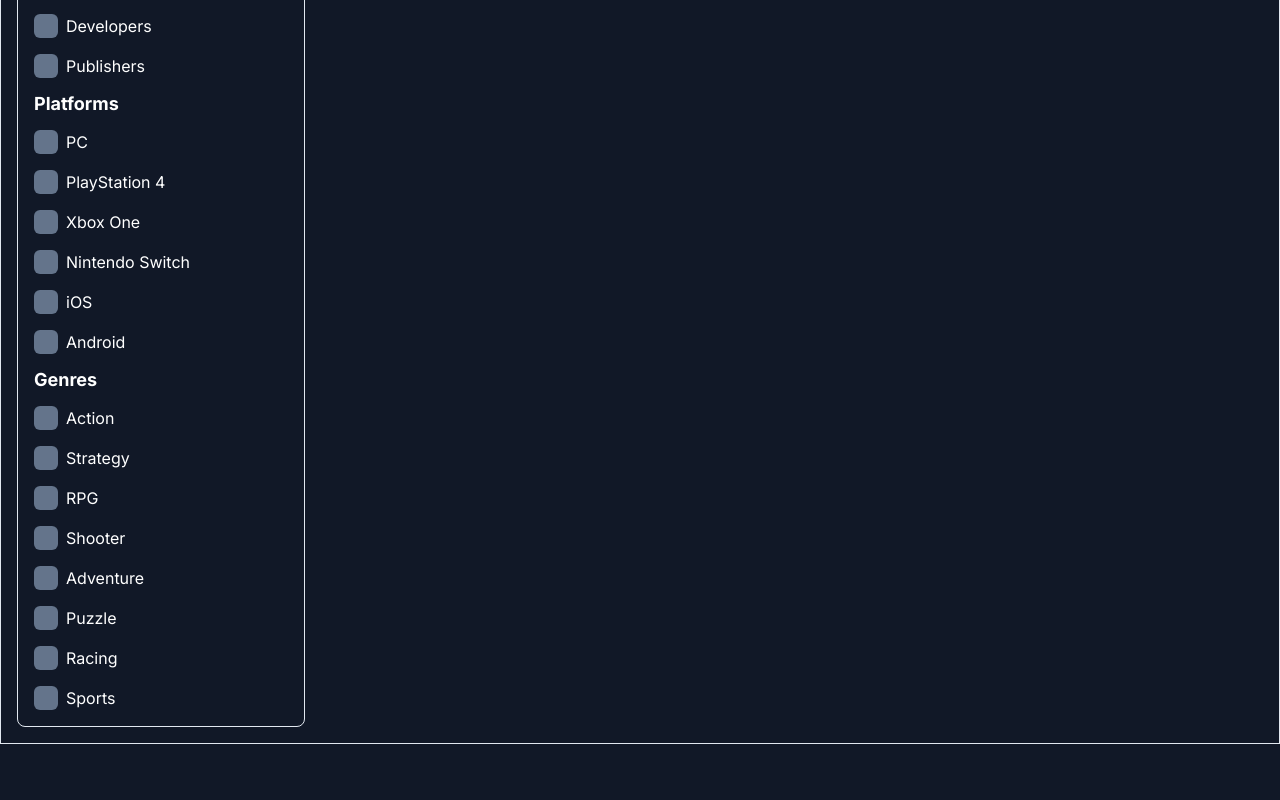
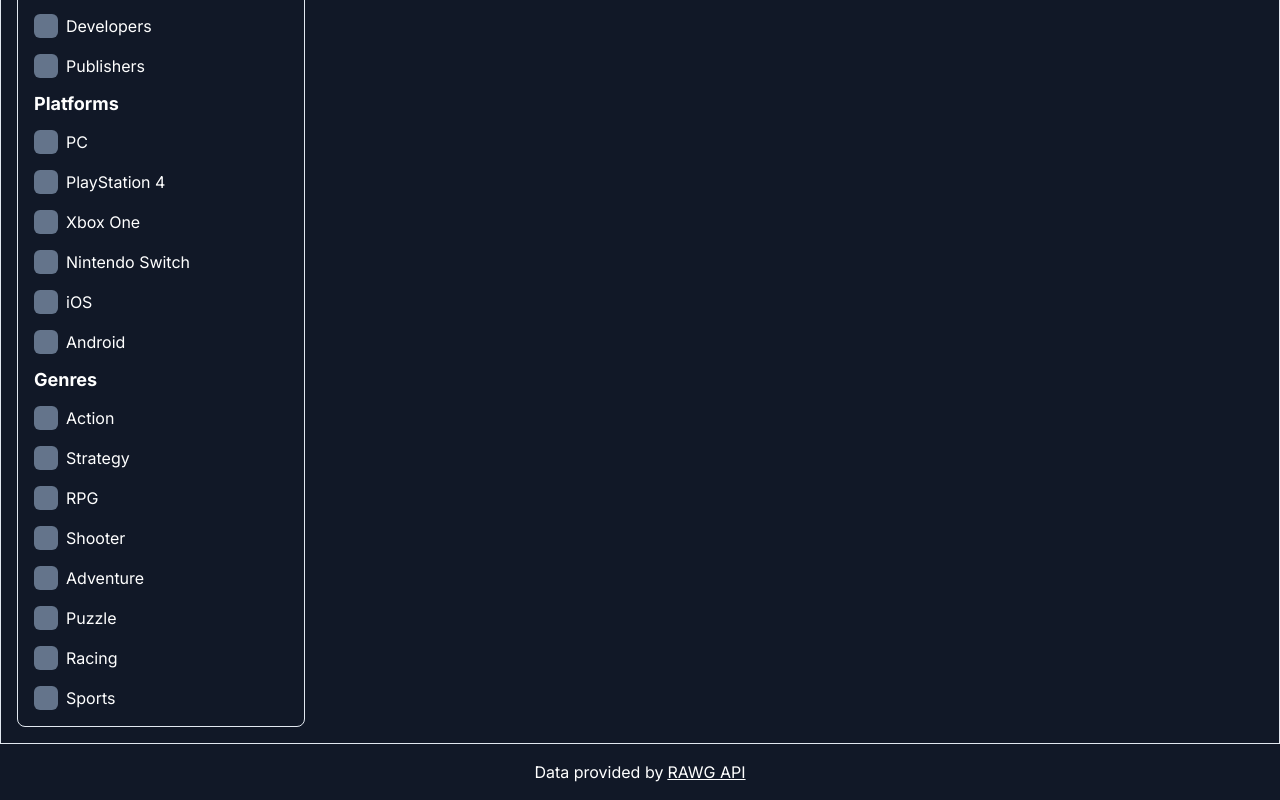
Before and after one commit to bartswierz/game-website, a Next.js app: page /browse/developers in a window 1280 px wide. Shown: the part 760-1560 px from the top of the page. Before the commit the page ends 1504 px from the top, so only its background shows below. Built offline with nearby package versions, Linux system fonts and the light colour scheme.

Commit message:
added footer with to satisfy RAWG API agreement

```diff
--- a/app/games/[id]/page.tsx
+++ b/app/games/[id]/page.tsx
@@ -4,7 +4,7 @@ import { GameDetails } from "@/types";
 import { getGameDetails } from "@/utils";
 import Link from "next/link";
 
-// Passing in the GAME ID
+// DISPLAY GAME DETAILS FOR A SINGLE GAME BASED ON ID
 const GameDetailsPage = async ({ params }: { params: { id: string; game: GameDetails } }) => {
   const gameDetails = await getGameDetails(params.id);
   console.log("params: ", params);
@@ -12,7 +12,7 @@ const GameDetailsPage = async ({ params }: { params: { id: string; game: GameDet
     <div className="text-white">
       {/* <div>Game Details Page - Slug: {params.id}</div> */}
       <div>
-        {gameDetails.map(({ id, name, released, rating, reviews_count, stores }) => (
+        {gameDetails.map(({ id, name, released, rating, reviews_count, stores }: GameDetails) => (
           <div className="border bg-gray-700">
             <div>id: {id}</div>
             <div>name: {name}</div>
@@ -25,9 +25,9 @@ const GameDetailsPage = async ({ params }: { params: { id: string; game: GameDet
               {stores.map(({ store }) => (
                 <div key={store.id}>
                   {/* <div>{store.name}</div> */}
-                  <a href={`https://${store.domain}`} target="_blank" className="underline hover:text-slate-500">
+                  <Link href={`https://${store.domain}`} target="_blank" className="underline hover:text-slate-500">
                     {store.domain}
-                  </a>
+                  </Link>
                 </div>
               ))}
             </div>
--- a/app/layout.tsx
+++ b/app/layout.tsx
@@ -1,6 +1,6 @@
 import "./globals.css";
 import { Inter } from "next/font/google";
-import { Navbar, Sidebar } from "@/components/ui";
+import { Footer, Navbar, Sidebar } from "@/components/ui";
 
 const inter = Inter({ subsets: ["latin"] });
 
@@ -19,7 +19,7 @@ export default function RootLayout({ children }: { children: React.ReactNode })
           <Sidebar />
           <main className=" p-5">{children}</main>
         </div>
-        {/* Footer Component here */}
+        <Footer />
       </body>
     </html>
   );
--- /dev/null
+++ b/components/ui/Footer.tsx
@@ -0,0 +1,14 @@
+import Link from "next/link";
+
+const Footer = () => {
+  return (
+    <footer className="flex justify-center items-center  text-white gap-x-1 p-4">
+      Data provided by
+      <Link href="https://rawg.io/apidocs" target="_blank" className="underline">
+        RAWG API
+      </Link>
+    </footer>
+  );
+};
+
+export default Footer;
--- a/components/ui/index.ts
+++ b/components/ui/index.ts
@@ -1,5 +1,5 @@
 //Help keep the import lists cleaner in files by exporting from here and import using @/components
 import Navbar from "./Navbar";
 import Sidebar from "./Sidebar";
-
-export { Navbar, Sidebar };
+import Footer from "./Footer";
+export { Navbar, Sidebar, Footer };
```
